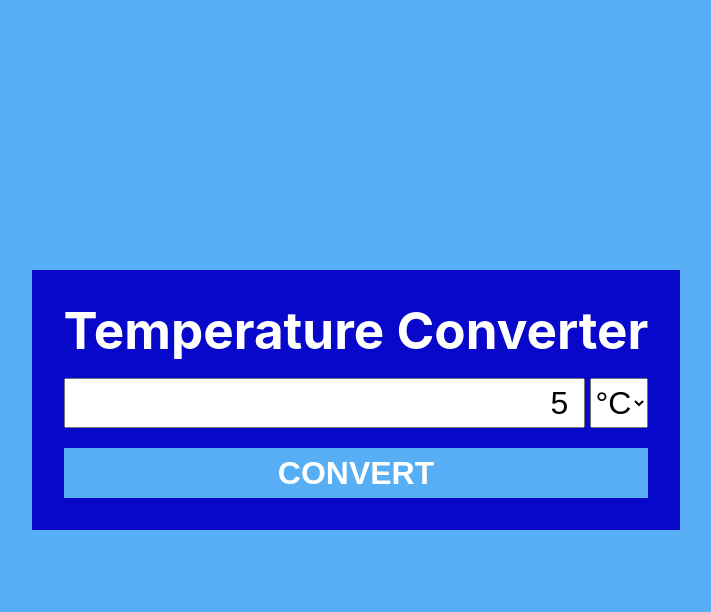
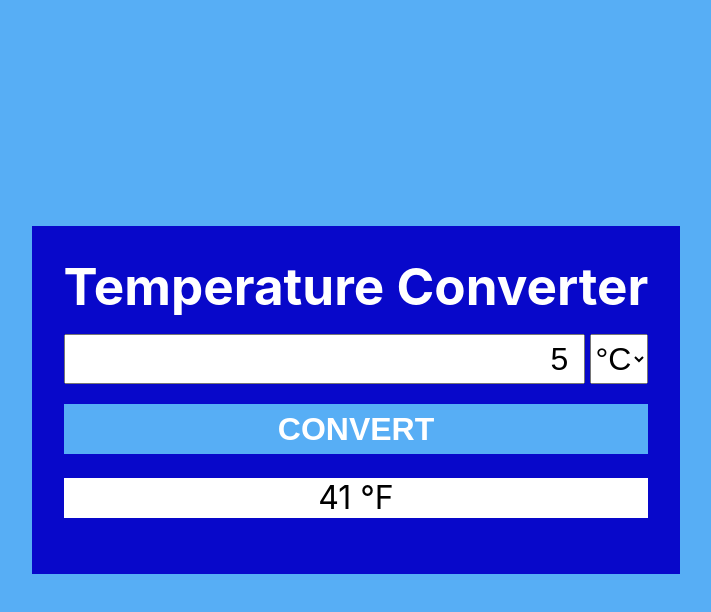
Before and after one commit to jatempa/temperature-converter, a Vue app in the folder client/: page / in a window 1280 px wide. Both pictures are taken after typing "5" into the empty fields and a click on the button "CONVERT". Shown: the top 612 px of the page, without its empty margins (284-995 px from the left). Built offline with nearby package versions, Linux system fonts and the light colour scheme.

Commit message:
Convert celsius to fahrenheit and vice versa

```diff
--- a/client/src/App.vue
+++ b/client/src/App.vue
@@ -1,18 +1,42 @@
 <script setup>
-import { reactive } from 'vue';
+import { computed, reactive } from 'vue';
 import CustomButton from './components/CustomButton.vue';
 import CustomInput from './components/CustomInput.vue';
+import CustomLabel from './components/CustomLabel.vue';
 import CustomSelect from './components/CustomSelect.vue';
 import Header from './components/Header.vue';
 
 const state = reactive({
   temperature: '',
   unit: '°C',
+  previousUnitSelected: '°C',
+  result: null,
 });
 
 const convertTemperature = () => {
-  console.log('from child');
+  if (state.temperature.length === 0) return;
+
+  if (state.unit === '°C') {
+    state.result = (state.temperature * 9) / 5 + 32;
+  } else if (state.unit === '°F') {
+    state.result = ((state.temperature - 32) * 5) / 9;
+  }
 };
+
+const formattedResult = computed(() => {
+  if (state.previousUnitSelected !== state.unit) {
+    state.temperature = '';
+    state.result = null;
+  }
+
+  if (state.unit === '°C') {
+    state.previousUnitSelected = '°C';
+    return `${state.result} °F`;
+  }
+
+  state.previousUnitSelected = '°F';
+  return `${state.result} °C`;
+});
 </script>
 
 <template>
@@ -22,6 +46,9 @@ const convertTemperature = () => {
     <CustomSelect v-model="state.unit" />
   </div>
   <CustomButton @convert-temperature="convertTemperature">Convert</CustomButton>
+  <CustomLabel v-if="state.result || state.result === 0">{{
+    formattedResult
+  }}</CustomLabel>
 </template>
 
 <style scoped>
```
